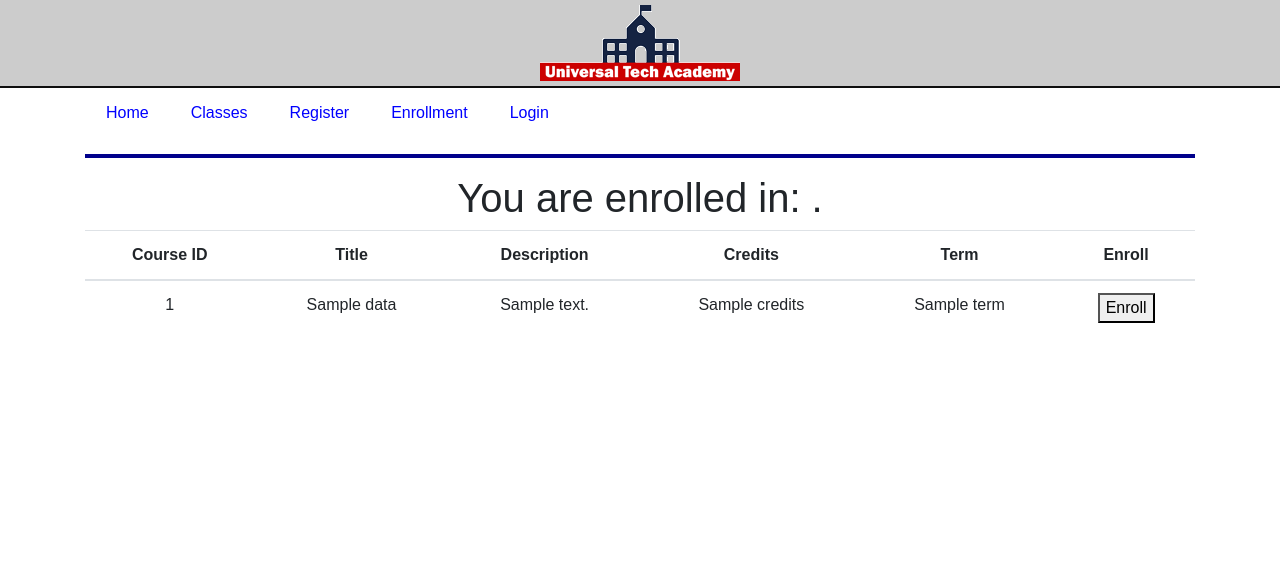
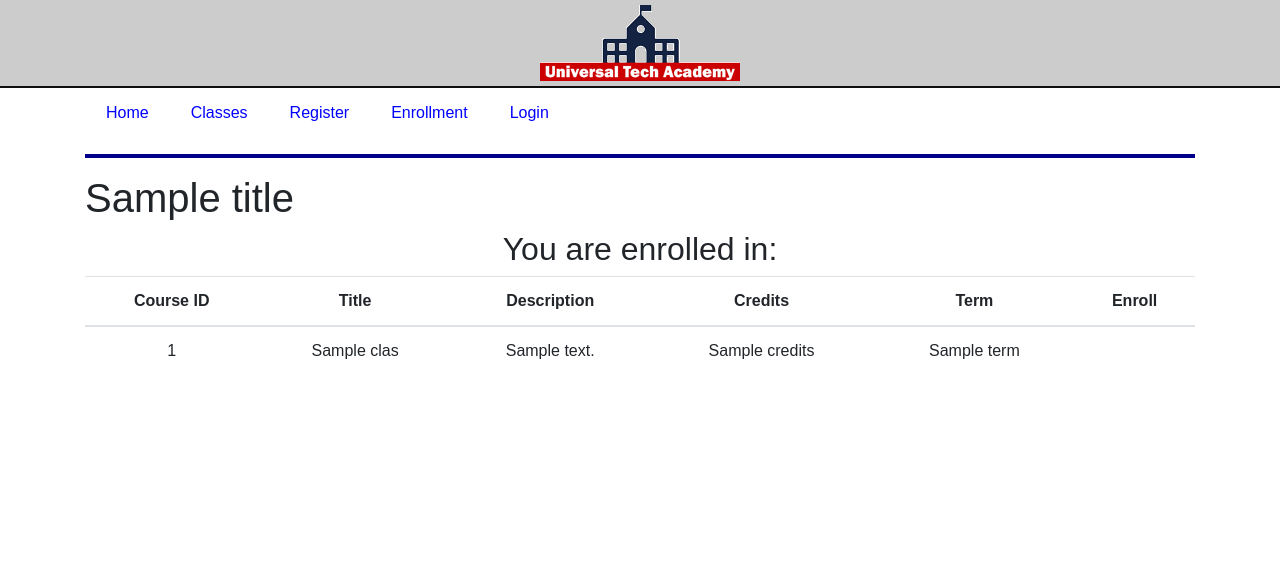
Before and after one commit to nerdguy-lab/enrollement, a Python web app: template application/templates/enrollment.html in a window 1280 px wide. Shown: the top 575 px of the page. Run offline with Jinja, Linux system fonts and the light colour scheme; the template is opened without the code that fills it: most values are stand-ins (such as "Sample title", 1, 10 or a date in 2020); some libraries are stand-ins or nearby versions.

Commit message:
Updating the enrollment template

```diff
--- a/application/routes.py
+++ b/application/routes.py
@@ -60,6 +60,7 @@ def register():
 def enrollment():
     courseID = request.form.get('courseID')
     courseTitle = request.form.get('title')
+    user_id = 1
 
     if courseID:
         if Enrollment.objects(user_id=user_id, courseID=courseID):
--- a/application/templates/enrollment.html
+++ b/application/templates/enrollment.html
@@ -1,9 +1,15 @@
 {% extends "layout.html" %}
 
 {% block content %}
+<h1>{{title}}</h1>
+
 <div class="row">
     <div class="col-md-12 text-center">
-        <h1>You are enrolled in: .</h1>
+
+        {% if not classes %}
+        <h2>You are not enrolled in any class.</h2>
+        {% else %}
+        <h2>You are enrolled in:</h2>
 
         <table class="table table-hover">
             <thead>
@@ -19,26 +25,19 @@
             <tbody>
 
                 <!-- Construct the rest of courses here -->
-                {% for data in courseData %}
+                {% for class in classes %}
                 <tr>
-                    <td scope='row'>{{ data["courseID"]}}</td>
-                    <td>{{ data["title"]}}</td>
-                    <td>{{ data["description"]}}</td>
-                    <td>{{ data["credits"]}}</td>
-                    <td>{{ data["term"]}}</td>
-                    <td>
-                        <form action="{{url_for('enrollment')}}" method="POST">
-                            <input type="hidden" name="courseID" value="{{data['courseID']}}">
-                            <input type="hidden" name="title" value="{{data['title']}}">
-                            <input type="hidden" name="term" value="{{data['term']}}">
-                            <button>Enroll</button>
-                        </form>
-                    </td>
+                    <td scope='row'>{{ class["courseID"]}}</td>
+                    <td>{{ class["title"]}}</td>
+                    <td>{{ class["description"]}}</td>
+                    <td>{{ class["credits"]}}</td>
+                    <td>{{ class["term"]}}</td>
                 </tr>
                 {% endfor%}
 
             </tbody>
         </table>
+        {% endif %}
     </div>
 </div>
 {% endblock%}
```
